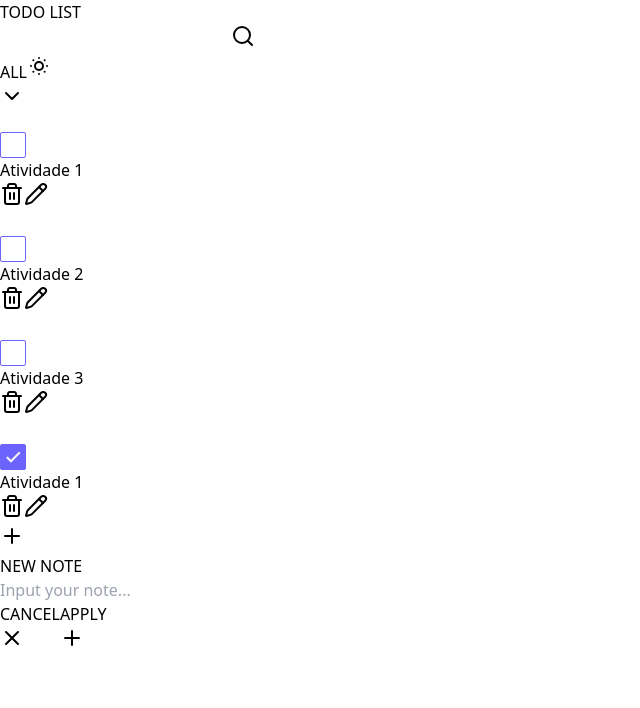
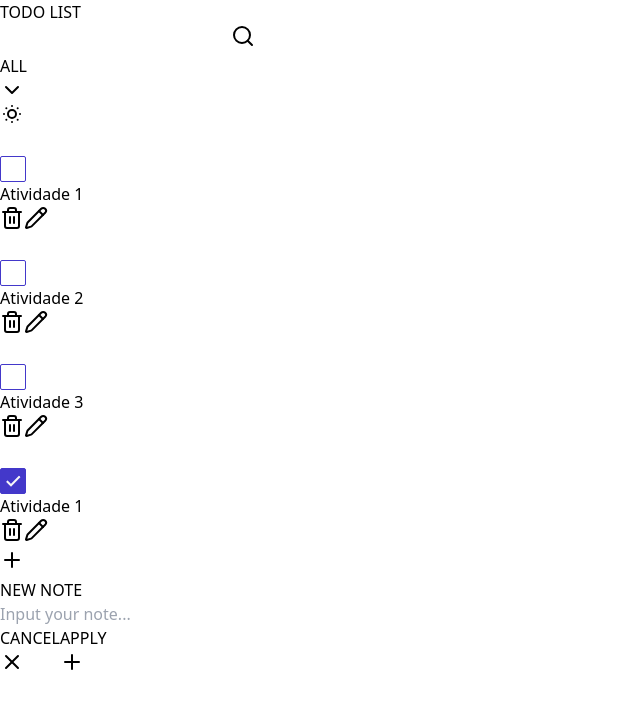
Before and after one commit to LucasMCFidelis/To-do-list, a React (Vite) app: page / in a window 1280 px wide. Both pictures are taken after a click on the button 12 px from the left and 536 px from the top of the page. Shown: the top 708 px of the page, without its empty margins (0-640 px from the left). Built offline with nearby package versions, Linux system fonts and the light colour scheme.

Commit message:
Insere funcionalodade de pesquisa

```diff
--- a/src/app.tsx
+++ b/src/app.tsx
@@ -1,5 +1,5 @@
 import { ChevronDown, Moon, Pencil, Plus, Save, Search, SunDim, Trash2, X } from 'lucide-react'
-import { useCallback, useState } from "react"
+import { FormEvent, useCallback, useState } from "react"
 
 export function App() {
   const [isBlackModeActive, setIsBlackModeActive] = useState(true)
@@ -7,6 +7,7 @@ export function App() {
   const [isAddActivityModalOpen, setIsAddActivityModalOpen] = useState(false)
   const [editId, setEditId] = useState<number | null>(null)
   const [editTitle, setEditTitle] = useState('')
+  const [searchTerm, setSearchTerm] = useState('');
   const [activities, setActivities] = useState([
     {
       id: 1,
@@ -44,6 +45,29 @@ export function App() {
     setIsAddActivityModalOpen(false)
   }
 
+  const addActivity = useCallback((event: FormEvent<HTMLFormElement>) => {
+    event.preventDefault()
+    const data = new FormData(event.currentTarget)
+    const title = data.get('title')?.toString()
+
+    if (!title){
+      return
+    }
+    const newActivity = {
+      id: activities.length + 1,
+      title,
+      date: new Date().toISOString(),
+      finally: false
+    }
+
+    setActivities([
+      ...activities,
+      newActivity
+    ])
+    closeAddActivityModal()
+
+  }, [])
+
   const completeActivity = useCallback((event: React.ChangeEvent<HTMLInputElement>) => {
     const input = event.target
     const idThisInput = parseInt(input.value)
@@ -79,22 +103,39 @@ export function App() {
     closeEditModal()
   }, [editId, editTitle, closeEditModal])
 
+  const handleSearchChange = (event: React.ChangeEvent<HTMLInputElement>) => {
+    setSearchTerm(event.target.value)
+  }
+
+  const filteredActivities = useCallback(() => {
+    return activities.filter(activity => activity.title.toLowerCase().includes(searchTerm.toLowerCase()))
+  }, [searchTerm, activities])
+
   return (
     <div className={`h-screen w-screen flex flex-wrap items-start justify-center transition-colors ${isBlackModeActive ? 'bg-zinc-800 text-zinc-200' : 'bg-zinc-200 text-zinc-900'}`}>
       <div className="w-9/12 flex flex-col gap-5">
         <div className="w-full flex flex-col justify-center items-center gap-3 py-8">
           <h1 className=''>TODO LIST</h1>
           <div className="flex flex-wrap-reverse justify-between w-full gap-5">
-            <form className='flex-1 min-w-full sm:min-w-min flex justify-between bg-transparent border border-indigo-300 rounded-lg p-1.5'>
-              <input type="text" className='flex-1 bg-transparent outline-none' />
+            <div className='flex-1 min-w-full sm:min-w-min flex justify-between bg-transparent border border-indigo-300 rounded-lg p-1.5'>
+              <input
+                type="text"
+                onChange={handleSearchChange}
+                className='flex-1 bg-transparent outline-none' />
               <button>
                 <Search />
               </button>
-            </form>
-            <button className='h-9 w-20 flex items-center justify-center gap-3 bg-indigo-700 text-zinc-200 rounded-xl'>
-              <h2>ALL</h2>
-              <ChevronDown className='size-5' />
-            </button>
+            </div>
+            <div className='h-9 w-20 flex items-center justify-center gap-1 px-2 bg-indigo-700 text-zinc-200 rounded-xl'>
+              <select className='w-full'>
+                <option value="">ALL</option>
+                <option value="">OPEN</option>
+                <option value="">CLOSE</option>
+                <button>aaaaaaaaaaaaaaaaaaaaaaaaaaaaa</button>
+              </select>
+              <ChevronDown className='size-5 text-zinc-200' />
+            </div>
+
             {isBlackModeActive ? (
               <button
                 onClick={changeThemeScreen}
@@ -112,9 +153,9 @@ export function App() {
         </div>
 
         <div className='w-full'>
-          {activities.length > 0 ? (
+          {filteredActivities().length > 0 ? (
             <div className='flex flex-col gap-3'>
-              {activities.map(activity => (
+              {filteredActivities().map(activity => (
                 <div key={activity.id} className="flex justify-between">
                   <div className='relative flex-1'>
                     <input
@@ -128,7 +169,7 @@ export function App() {
                       <div className="flex gap-3">
                         {activity.finally ? (
                           <svg width="26" height="26" viewBox="0 0 26 26" fill="none" xmlns="http://www.w3.org/2000/svg">
-                            <rect x="0.5" y="0.5" width="25" height="25" rx="1.5" fill="#6C63FF" stroke="#6C63FF" />
+                            <rect x="0.5" y="0.5" width="25" height="25" rx="1.5" fill="#4338ca" stroke="#4338ca" />
                             <mask id="path-2-inside-1_0_1" fill="white">
                               <path d="M10.9978 18.6488L6.00002 13.7476L15.5593 4L20.5571 8.90124L10.9978 18.6488Z" />
                             </mask>
@@ -136,7 +177,7 @@ export function App() {
                           </svg>
                         ) : (
                           <svg width="26" height="26" viewBox="0 0 26 26" fill="none" xmlns="http://www.w3.org/2000/svg">
-                            <rect x="0.5" y="0.5" width="25" height="25" rx="1.5" stroke="#6C63FF" />
+                            <rect x="0.5" y="0.5" width="25" height="25" rx="1.5" stroke="#4338ca" />
                           </svg>
                         )}
                         <h2 className='w-36 sm:w-auto'>{activity.title}</h2>
@@ -231,11 +272,12 @@ export function App() {
 
       {isAddActivityModalOpen && (
         <div className='fixed inset-0 bg-black/60 flex items-center justify-center'>
-          <div className={`sm:w-[450px] py-5 px-8 space-y-10 rounded-md ${isBlackModeActive ? 'bg-zinc-800' : 'bg-zinc-200'}`}>
+          <form onSubmit={addActivity} className={`sm:w-[450px] py-5 px-8 space-y-10 rounded-md ${isBlackModeActive ? 'bg-zinc-800' : 'bg-zinc-200'}`}>
             <div className='flex flex-col items-center gap-2'>
               <h2>NEW NOTE</h2>
               <input
                 type="text"
+                name='title'
                 placeholder='Input your note...'
                 className='w-full'
               />
@@ -249,14 +291,14 @@ export function App() {
                 <X />
               </button>
               <button
-                onClick={saveEdit}
+                type='submit'
                 className='flex gap-2 bg-indigo-700 text-zinc-200 rounded-xl p-2'
               >
                 <h2 className='hidden sm:block'>APPLY</h2>
                 <Plus />
               </button>
             </div>
-          </div>
+          </form>
         </div>
       )}
     </div>
--- a/src/index.css
+++ b/src/index.css
@@ -6,6 +6,6 @@
   min-width: 0;
 }
 
-input{
+input, select{
   all: unset;
 }
```
